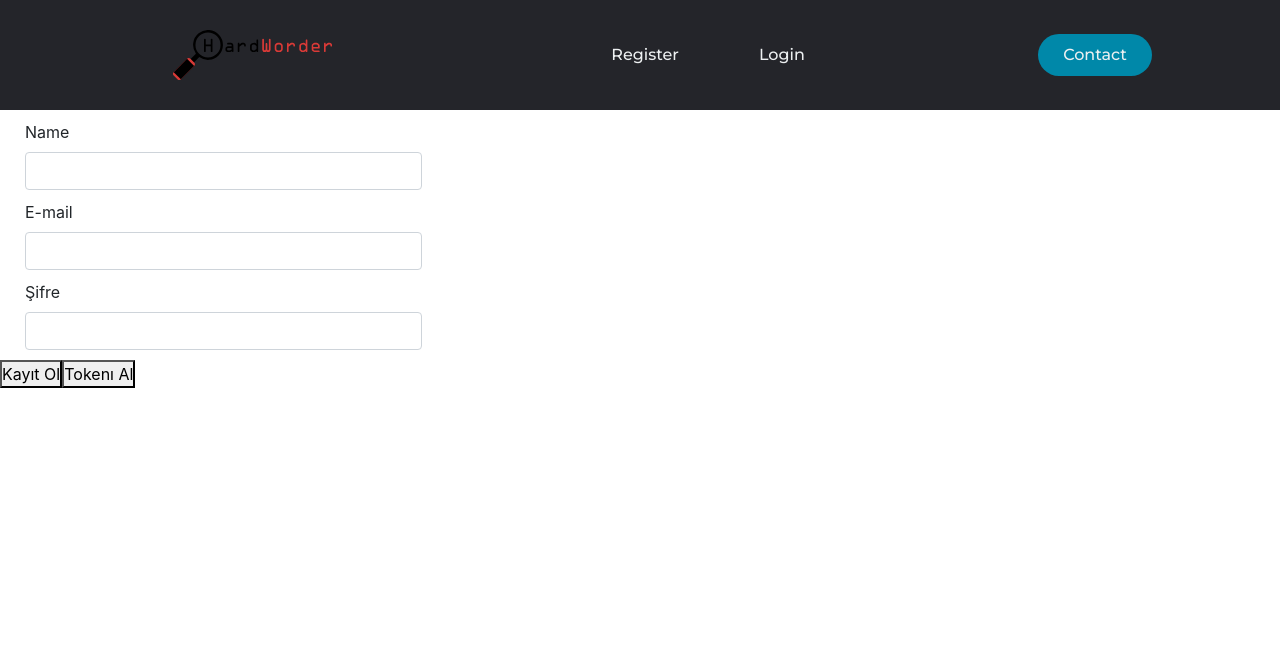
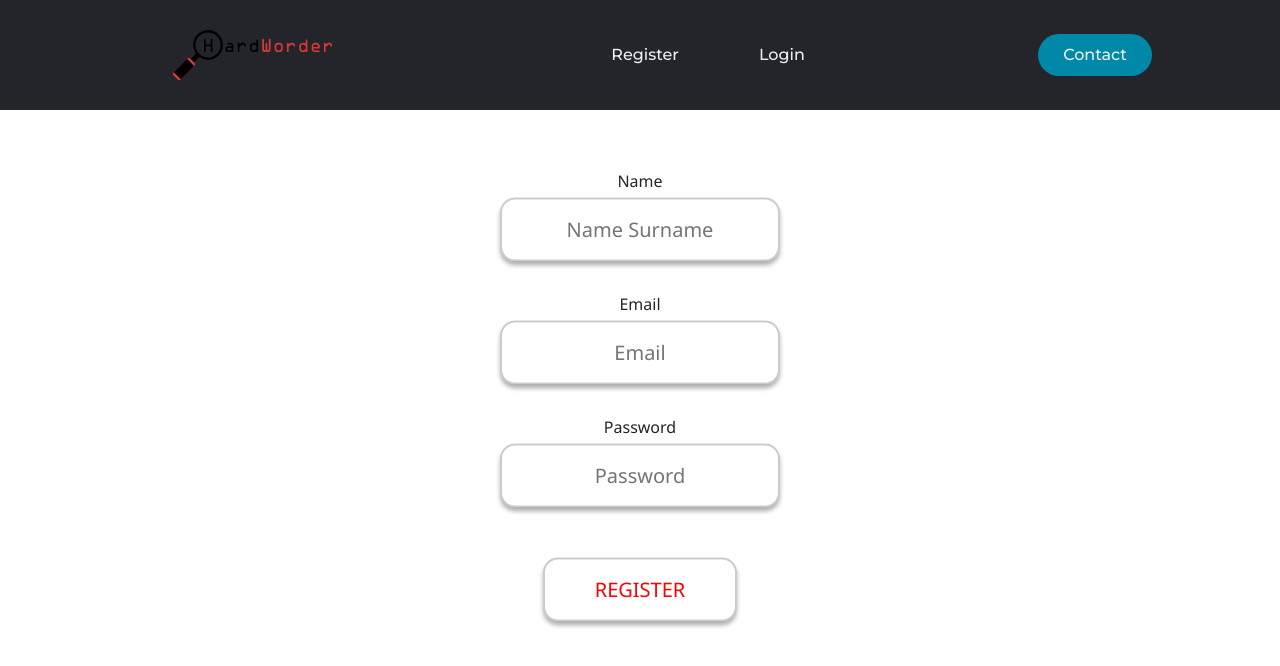
Before and after one commit to SerdarSerifoglu/ReadAppVueFrontend, a Vue app: page /register in a window 1280 px wide. Shown: the top 666 px of the page. Built offline with nearby package versions, Linux system fonts and the light colour scheme.

Commit message:
register ve login ekranları tasarımla çalışır hale getirildi.

```diff
--- a/src/views/Login.vue
+++ b/src/views/Login.vue
@@ -25,7 +25,7 @@
   background-repeat: no-repeat;
   background-position: center;
 }
-input[type="text"],
+input[type="email"],
 input[type="password"] {
   width: 280px;
   transition: 0.25s;
@@ -52,7 +52,7 @@ input[type="password"] {
   border: 2px solid rgba(0, 0, 0, 0.2);
   box-shadow: 0px 4px 4px rgba(0, 0, 0, 0.3);
 }
-input[type="text"]:focus,
+input[type="email"]:focus,
 input[type="password"]:focus {
   transition: 0.5s;
   width: 380px;
@@ -69,7 +69,7 @@ input[type="password"]:focus {
     <div class="container">
       <div class="logo1"></div>
       <div class="username-div">
-        <input type="text" placeholder="Username" v-model="loginData.email" />
+        <input type="email" placeholder="Email" v-model="loginData.email" />
       </div>
       <div class="password-div">
         <input
@@ -79,7 +79,7 @@ input[type="password"]:focus {
         />
       </div>
       <div class="login-div">
-        <button @click="submit">Login</button>
+        <button @click="submit">LOGIN</button>
       </div>
     </div>
   </div>
--- a/src/views/Register.vue
+++ b/src/views/Register.vue
@@ -1,41 +1,30 @@
 <template>
   <div class="register">
-    <!-- <input
-      placeholder="isim soyisim giriniz"
-      v-model="registerData.name"
-      type="text"
-    /> -->
-    <div>{{ registerData.name }}</div>
-    <div>{{ registerData.password }}</div>
-    <app-input
-      v-model="registerData.name"
-      label="Name"
-      inputId="name"
-      divClass="col-md-4"
-    ></app-input>
-    <app-input
-      v-model="registerData.email"
-      label="E-mail"
-      inputId="email"
-      divClass="col-md-4"
-      typeName="email"
-    ></app-input>
-    <app-input
-      v-model="registerData.password"
-      typeName="password"
-      label="Şifre"
-      inputId="sifre"
-      divClass="col-md-4"
-    ></app-input>
-    <button @click="submit">Kayıt Ol</button>
-    <button @click="readToken">Tokenı Al</button>
-    {{ tokenNow }}
+    <div class="container">
+      <label>Name</label>
+      <input
+        type="text"
+        placeholder="Name Surname"
+        v-model="registerData.name"
+      />
+      <label>Email</label>
+      <input type="email" placeholder="Email" v-model="registerData.email" />
+      <label>Password</label>
+      <input
+        type="password"
+        placeholder="Password"
+        v-model="registerData.password"
+      />
+
+      <div class="login-div">
+        <button @click="submit">REGISTER</button>
+      </div>
+    </div>
   </div>
 </template>
 
 <script>
 import axios from "axios";
-import Input from "../components/Input.vue";
 export default {
   data() {
     return {
@@ -48,9 +37,7 @@ export default {
     };
   },
   name: "Register",
-  components: {
-    "app-input": Input
-  },
+  components: {},
   methods: {
     submit() {
       console.log(this.registerData.name);
@@ -69,3 +56,71 @@ export default {
   }
 };
 </script>
+
+<style scoped>
+* {
+  padding: 0;
+  margin: 0;
+  font-family: "Segoe UI", Tahoma, Geneva, Verdana, sans-serif;
+  box-sizing: border-box;
+}
+*:focus {
+  outline: none;
+}
+.container {
+  position: absolute;
+  display: flex;
+  flex-direction: column;
+  align-items: center;
+  width: 500px;
+  top: 50%;
+  left: 50%;
+  transform: translate(-50%, -50%);
+}
+.logo1 {
+  width: 500px;
+  height: 100px;
+  background-image: url("../assets/HardworderSWG.svg");
+  background-repeat: no-repeat;
+  background-position: center;
+}
+input[type="text"],
+input[type="email"],
+input[type="password"] {
+  width: 280px;
+  transition: 0.25s;
+  text-align: center;
+  padding: 15px 30px;
+  font-size: 20px;
+  margin: 5px 0 30px 0;
+  border: none;
+  border-radius: 15px;
+  /* border-bottom: 2px solid rgba(0, 0, 0, 0.1);
+     */
+  border: 2px solid rgba(0, 0, 0, 0.2);
+  box-shadow: 0px 4px 4px rgba(0, 0, 0, 0.3);
+}
+.login-div button {
+  padding: 15px 50px;
+  margin: 20px 0px 10px 0px;
+  border-radius: 15px;
+  background-color: white;
+  color: white;
+  border: none;
+  font-size: 20px;
+  color: red;
+  border: 2px solid rgba(0, 0, 0, 0.2);
+  box-shadow: 0px 4px 4px rgba(0, 0, 0, 0.3);
+}
+input[type="text"]:focus,
+input[type="email"]:focus,
+input[type="password"]:focus {
+  transition: 0.5s;
+  width: 380px;
+}
+.login-div button:hover {
+  background-color: red;
+  color: white;
+  transition: 0.5s;
+}
+</style>
```
